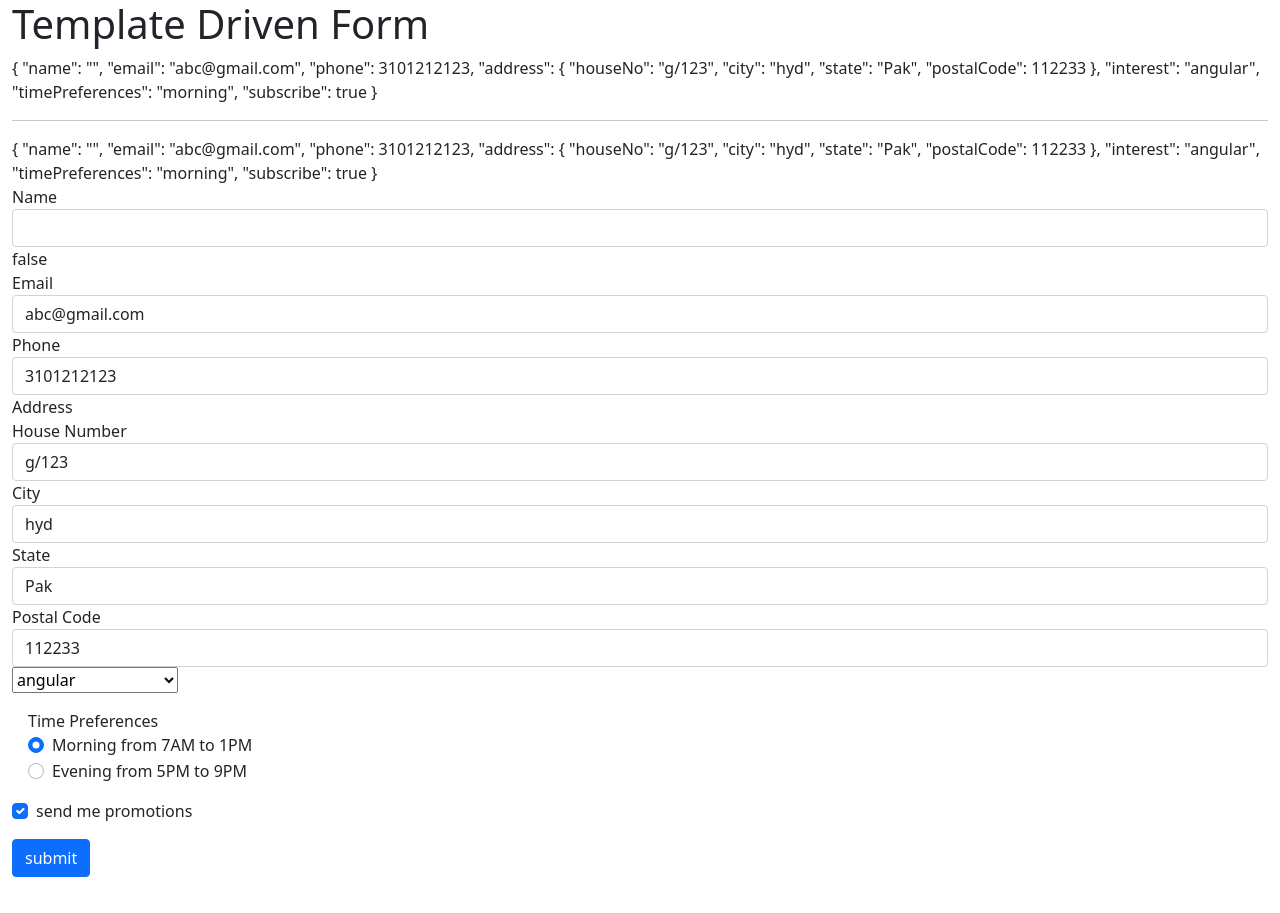
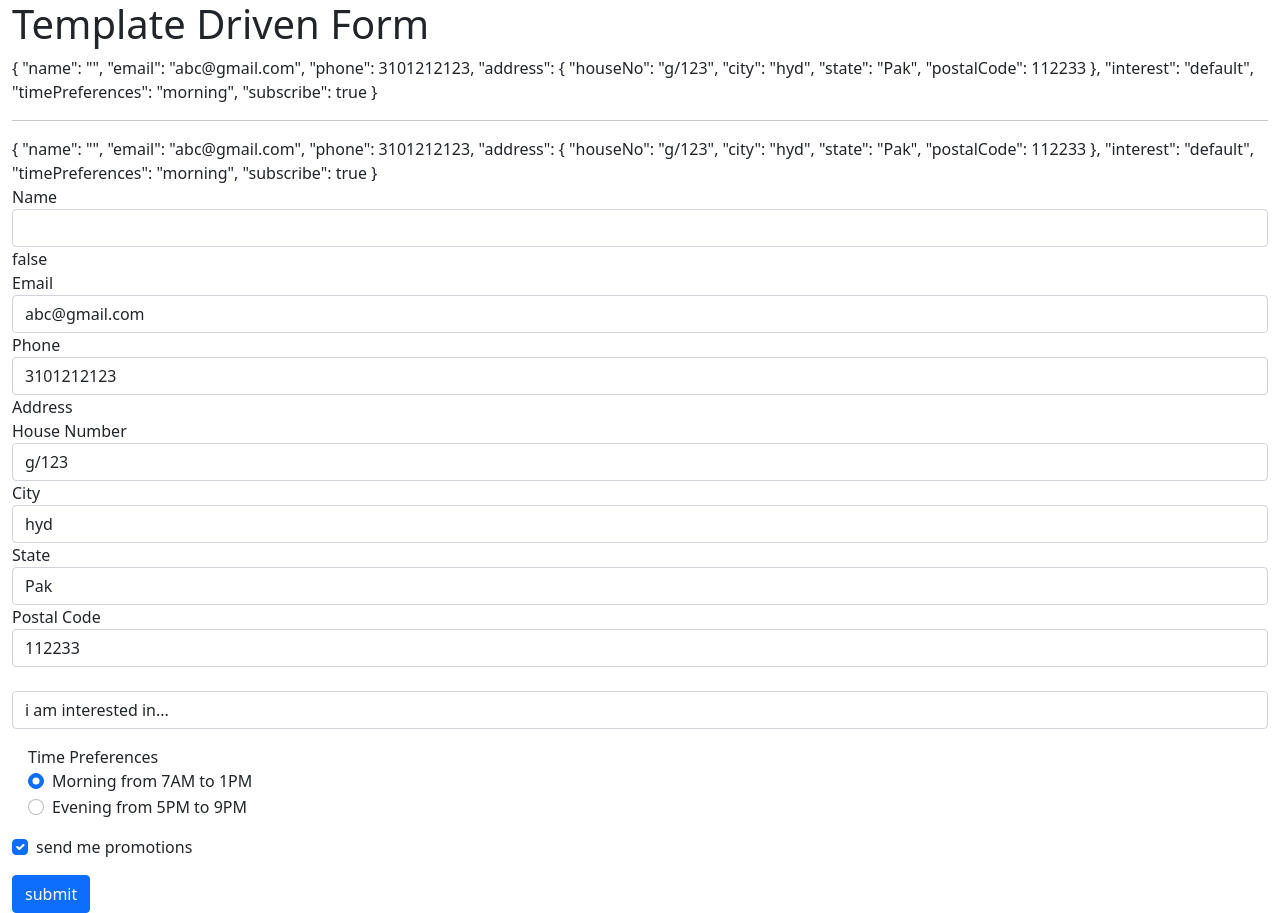
Before and after one commit to Saqib-ghouri11/angular-forms, an Angular app: page / in a window 1280 px wide. Before the commit the page ends 877 px from the top, so only its background shows below. Built offline with nearby package versions, Linux system fonts and the light colour scheme.

Commit message:
custom select validation

```diff
--- a/src/app/app.component.html
+++ b/src/app/app.component.html
@@ -56,12 +56,16 @@
         <input type="number" class="form-control" name="postalCode" [(ngModel)]="userData.address.postalCode">
       </div>
     </div>
+<br>
+    <div class="form-group">
+      <select  (blur)="validateSelect(topic.value)" (change)="validateSelect(topic.value)" #topic="ngModel" class="form-control" name="interest"
+      [class.is-invalid]="isSelectInvalid && topic.touched"
+      [(ngModel)]="userData.interest" >
 
-    <div class="form-group">
-      <select class="custom-select" name="interest" [(ngModel)]="userData.interest">
-        <option selected disabled>i am interested in...</option>
+        <option selected value="default">i am interested in...</option>
         <option *ngFor="let item of options" >{{item}}</option>
       </select>
+      <small  class="text-danger" *ngIf="isSelectInvalid && topic.touched">please select an interest</small>
     </div>
 
     <div class="m-3">
--- a/src/app/app.component.ts
+++ b/src/app/app.component.ts
@@ -9,8 +9,15 @@ import { User } from './classes/user';
 export class AppComponent {
   options=['angular','react','vue']
   title = 'angular-forms';
+  isSelectInvalid=false;
 
-  userData:User = new User('','abc@gmail.com',3101212123,{houseNo:'g/123',city:'hyd',state:'Pak',postalCode:112233,},'angular','morning',true);
-
+  userData:User = new User('','abc@gmail.com',3101212123,{houseNo:'g/123',city:'hyd',state:'Pak',postalCode:112233,},'default','morning',true);
+  validateSelect(value:any){
+    if(value=='default'){
+      this.isSelectInvalid=true;
+    }else{
+      this.isSelectInvalid=false;
+    }
+  }
 
 }
```
